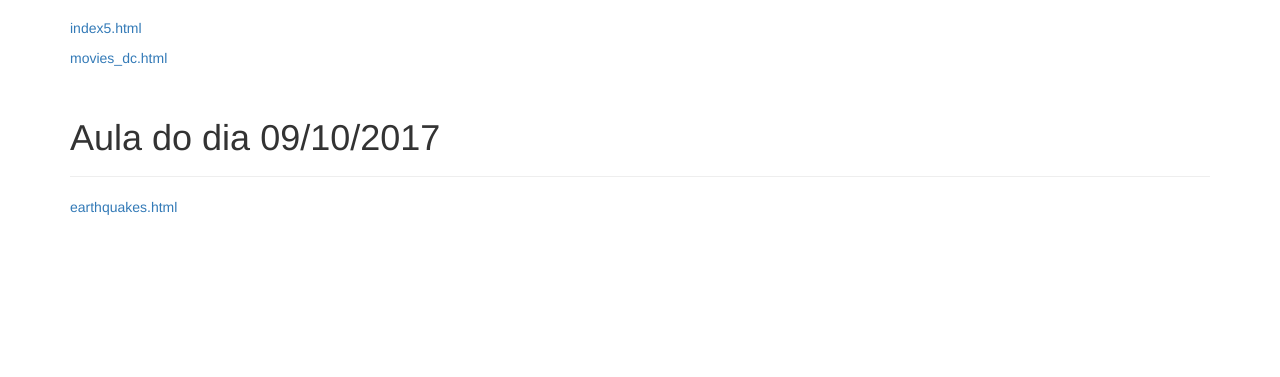
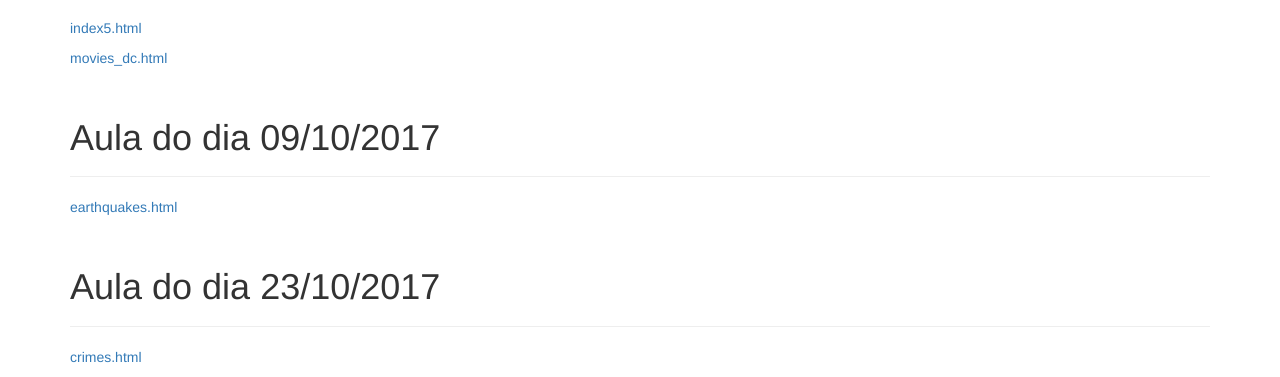
Before and after one commit to yuribtt/datavis-course, a plain HTML site: page index.html in a window 1280 px wide. Shown: the part 751-1128 px from the top of the page. Before the commit the page ends 978 px from the top, so only its background shows below. Drawn offline with nearby package versions, Linux system fonts and the light colour scheme.

Commit message:
index
link for crimes in index.html

```diff
--- a/index.html
+++ b/index.html
@@ -91,6 +91,16 @@
 
     </div><!-- /.container -->
 
+    <div class="container">
+
+      <div class="page-header">
+        <h1>Aula do dia 23/10/2017</h1>
+      </div>
+
+        <p><a href="/datavis-course/2017_10_09/earthquakes.html">crimes.html</a></p>
+
+    </div><!-- /.container -->
+
     <!-- jQuery (necessary for Bootstrap's JavaScript plugins) -->
     <script src="https://ajax.googleapis.com/ajax/libs/jquery/1.12.4/jquery.min.js"></script>
     <!-- Include all compiled plugins (below), or include individual files as needed -->
```
